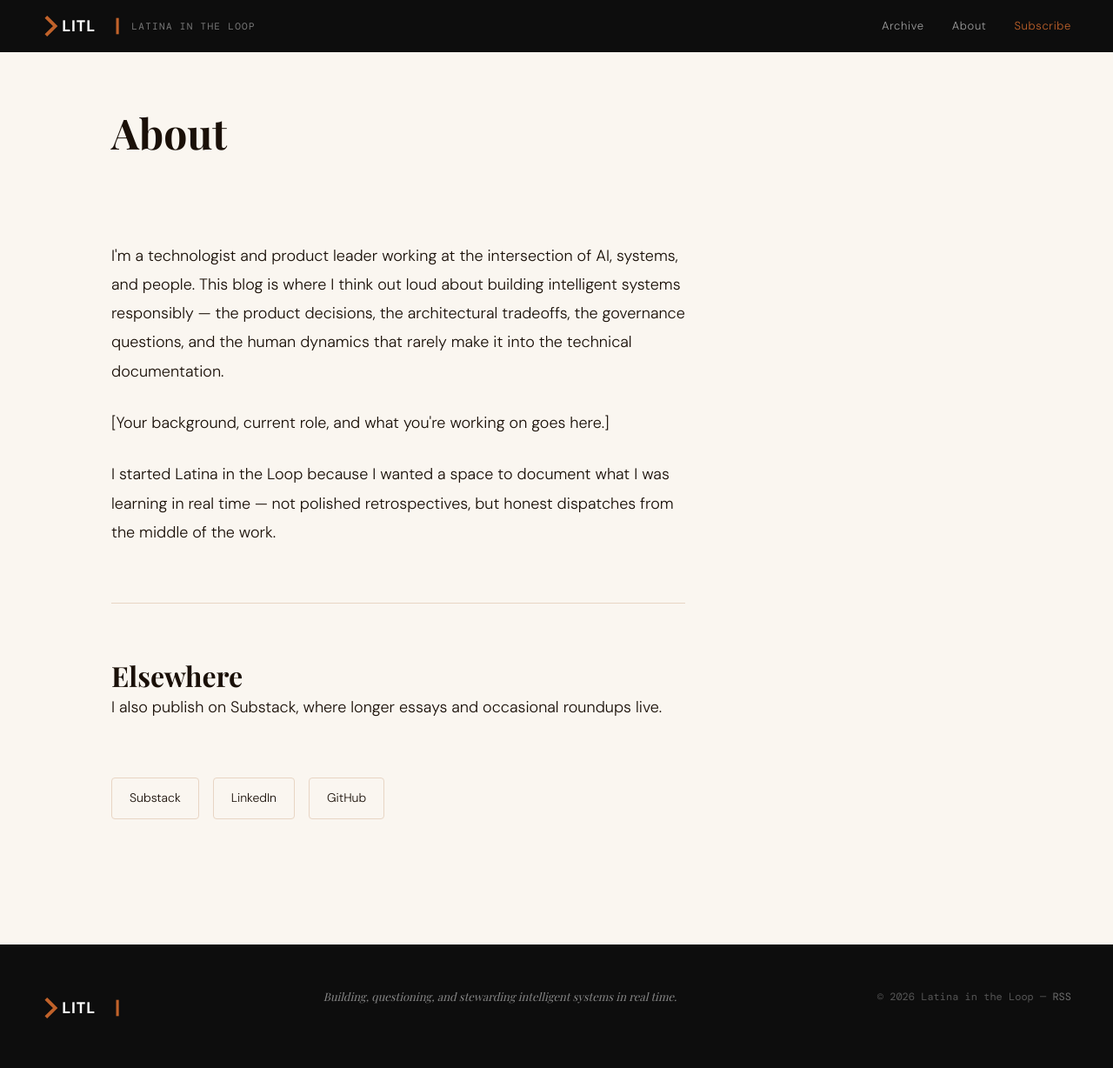
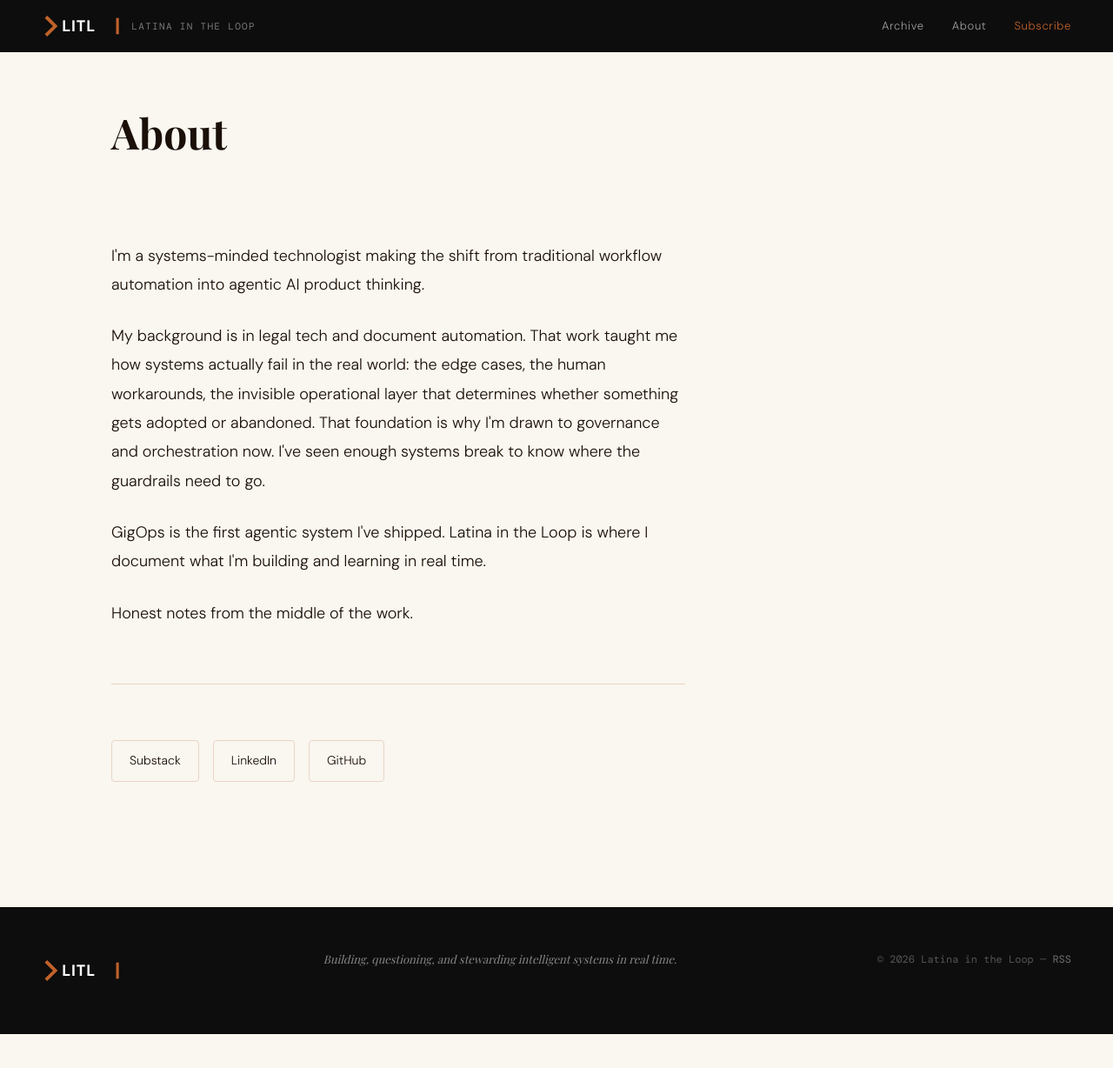
Before and after one commit to Latina-In-The-Loop/litl-blog, a Jekyll site: the page built from about/index.html, in a window 1280 px wide and 1232 px high. Shown: the top 1228 px of the window at 87% size. Built offline with Jekyll 4.4.1, drawn with Linux system fonts in a browser that asks for light colours; some web fonts are replaced.

Commit message:
Update index.html

```diff
--- a/about/index.html
+++ b/about/index.html
@@ -15,23 +15,20 @@ description: About Latina in the Loop
     <div class="post-content">
       <p>
         <!-- PLACEHOLDER: Replace this with your bio -->
-        I'm a technologist and product leader working at the intersection of AI, systems, and people. This blog is where I think out loud about building intelligent systems responsibly &mdash; the product decisions, the architectural tradeoffs, the governance questions, and the human dynamics that rarely make it into the technical documentation.
-      </p>
-
+        I'm a systems-minded technologist making the shift from traditional workflow automation into agentic AI product thinking.
       <p>
         <!-- PLACEHOLDER: Add your background, current role, what you're building -->
-        [Your background, current role, and what you're working on goes here.]
+        My background is in legal tech and document automation. That work taught me how systems actually fail in the real world: the edge cases, the human workarounds, the invisible operational layer that determines whether something gets adopted or abandoned. That foundation is why I'm drawn to governance and orchestration now. I've seen enough systems break to know where the guardrails need to go.
       </p>
 
       <p>
         <!-- PLACEHOLDER: Why you started this blog -->
-        I started Latina in the Loop because I wanted a space to document what I was learning in real time &mdash; not polished retrospectives, but honest dispatches from the middle of the work.
+        GigOps is the first agentic system I've shipped. Latina in the Loop is where I document what I'm building and learning in real time.
       </p>
 
+      <p>Honest notes from the middle of the work.</p>
       <hr>
 
-      <h2>Elsewhere</h2>
-      <p>I also publish on Substack, where longer essays and occasional roundups live.</p>
     </div>
 
     <div class="about-links">
```
